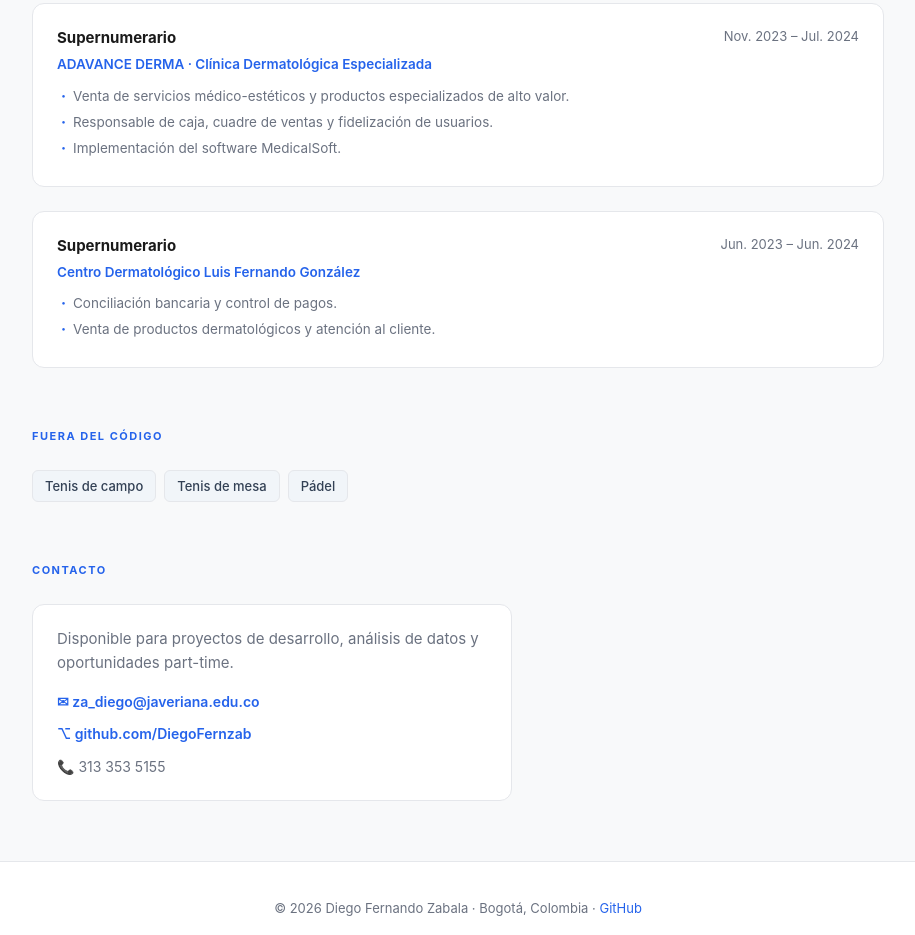
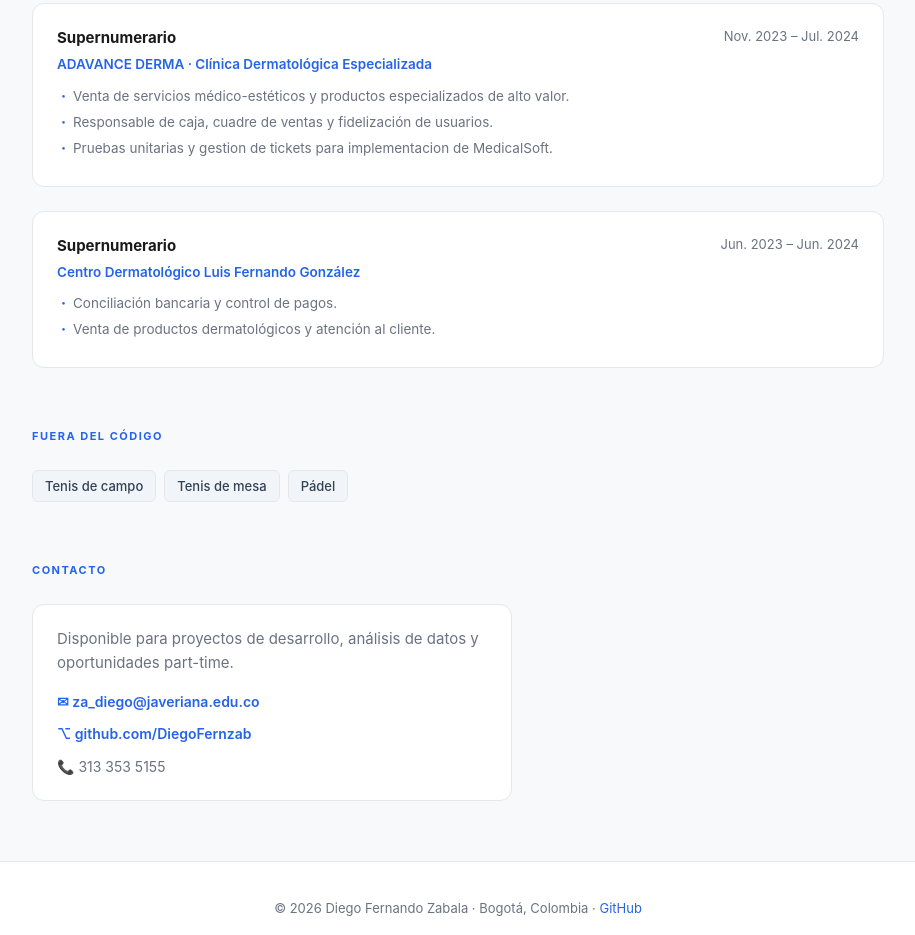
Before and after one commit to DiegoFernzab/Presentacion-personal, a plain HTML site: page index.html in a window 1280 px wide. Shown: the part 3239-4174 px from the top of the page, without its empty margins (182-1097 px from the left). Drawn offline with Linux system fonts and the light colour scheme.

Commit message:
Update job responsibilities for MedicalSoft implementation

```diff
--- a/index.html
+++ b/index.html
@@ -806,7 +806,7 @@
       <ul class="exp-bullets">
         <li>Venta de servicios médico-estéticos y productos especializados de alto valor.</li>
         <li>Responsable de caja, cuadre de ventas y fidelización de usuarios.</li>
-        <li>Implementación del software MedicalSoft.</li>
+        <li>Pruebas unitarias y gestion de tickets para implementacion de MedicalSoft.</li>
       </ul>
     </div>
 
```
